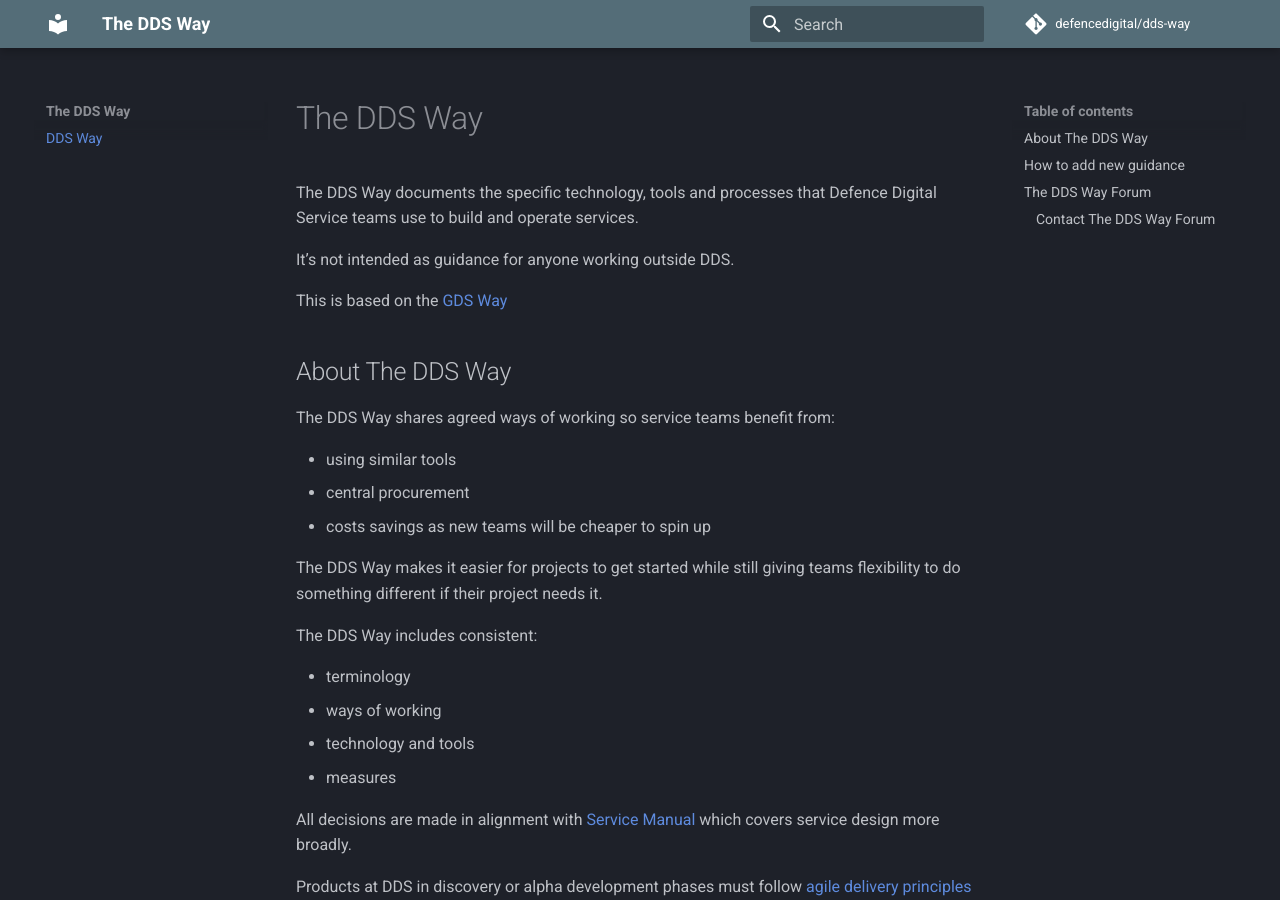
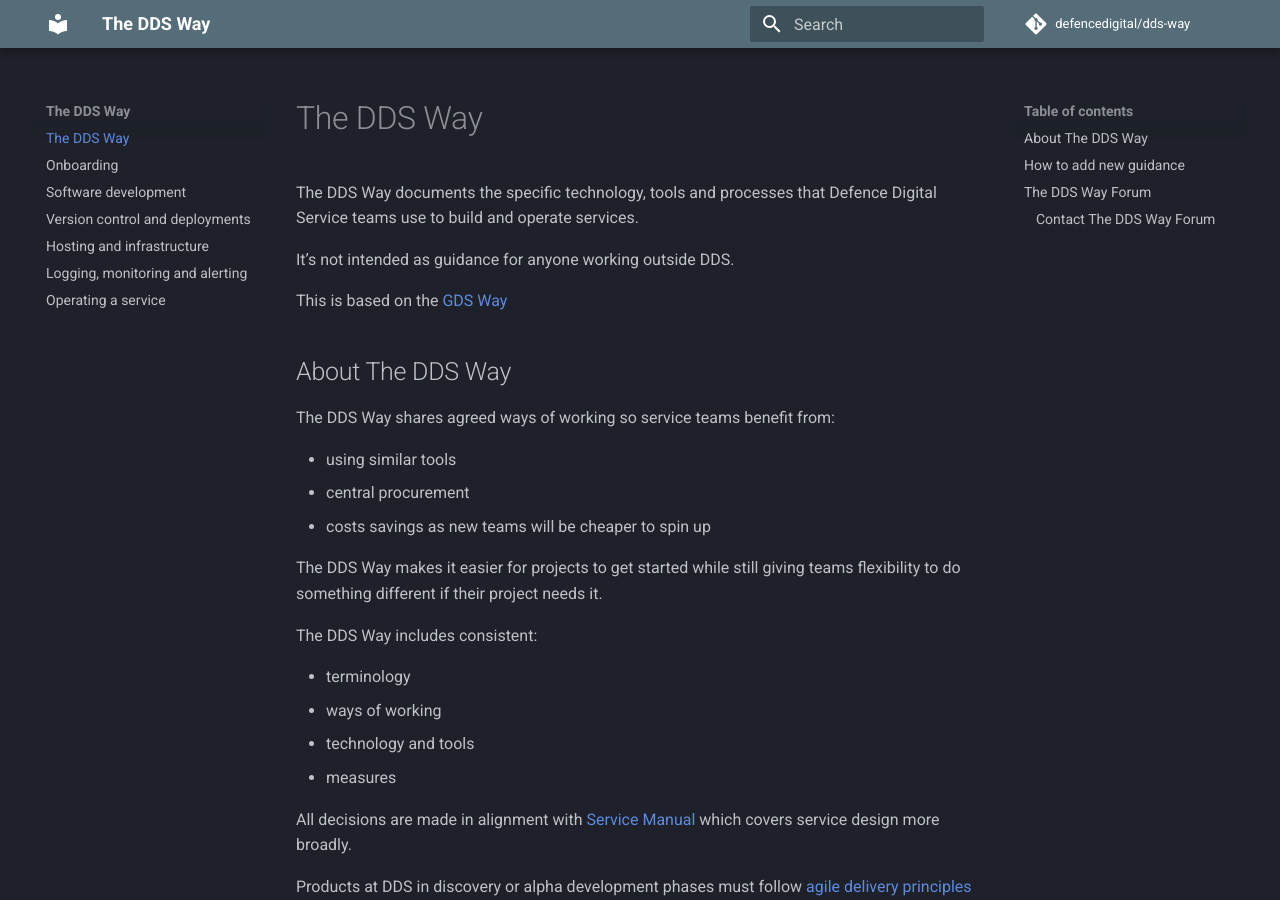
Before and after one commit to defencedigital/dds-way, an MkDocs documentation site: the page built from docs/index.md, in a window 1280 px wide and 900 px high. Built offline with MkDocs 1.6.1 and Material for MkDocs 9.7.7, drawn with Linux system fonts in a browser that asks for light colours; comment, search, counter and statistics services are not loaded.

Commit message:
main headings

```diff
--- a/mkdocs.yml
+++ b/mkdocs.yml
@@ -5,7 +5,13 @@
 repo_name: 'defencedigital/dds-way'
 repo_url: 'https://github.com/defencedigital/dds-way'
 nav:
-    - DDS Way: index.md
+    - The DDS Way: index.md
+    - Onboarding: onboarding.md
+    - Software development: softwaredevelopment.md
+    - Version control and deployments: versioncontroldeployments.md
+    - Hosting and infrastructure: hostinginfrastructure.md
+    - Logging, monitoring and alerting: loggingmonitoringalerting.md
+    - Operating a service: operatingservice.md
 theme:
   name: material
   palette:
```
Also changed, not shown: docs/hostinginfrastructure.md (added, +1 -0 lines), docs/loggingmonitoringalerting.md (added, +1 -0 lines), docs/onboarding.md (added, +1 -0 lines), docs/operatingservice.md (added, +1 -0 lines), docs/softwaredevelopment.md (added, +1 -0 lines), docs/versioncontroldeployments.md (added, +1 -0 lines).
